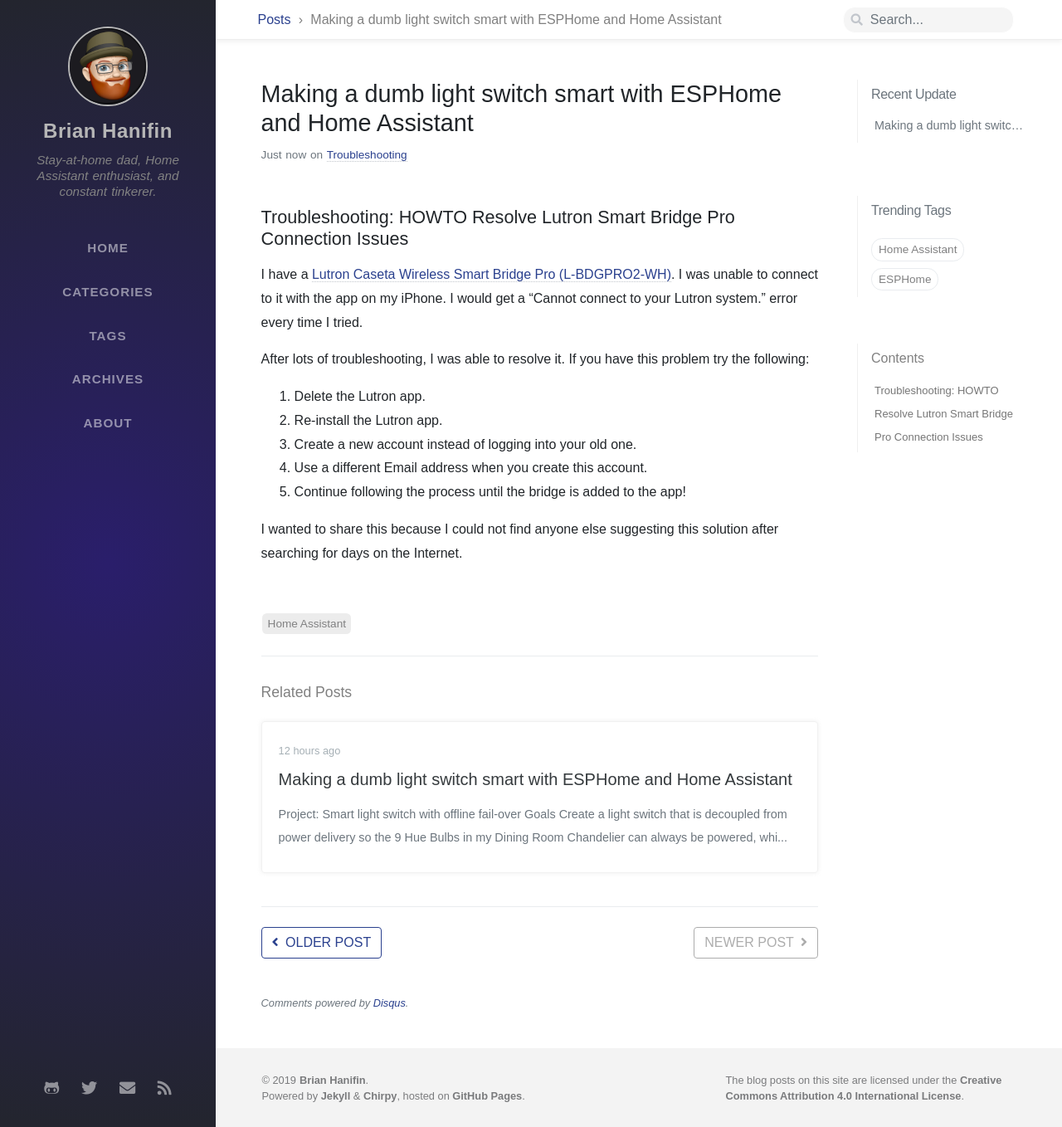
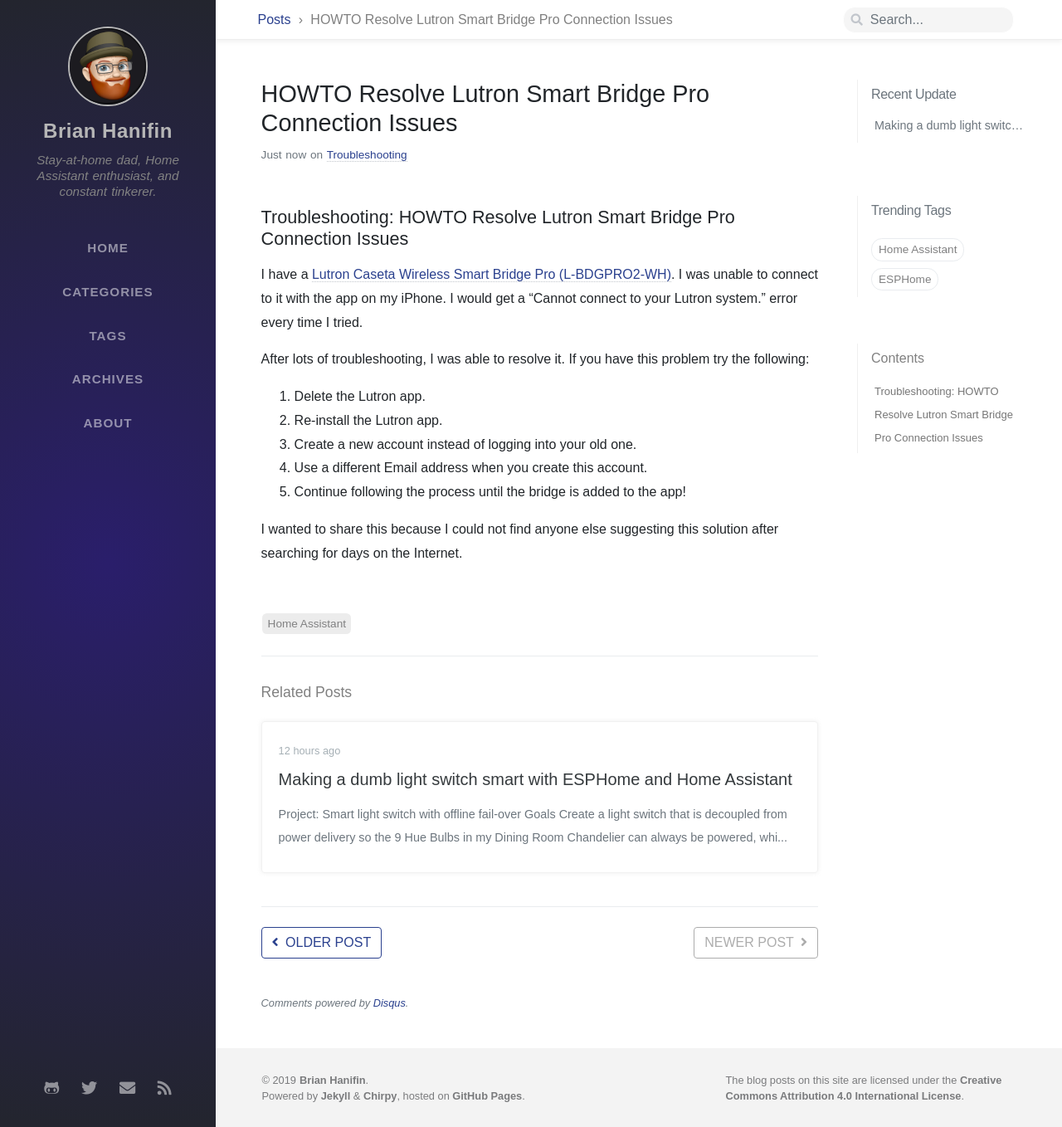
Before and after one commit to brianhanifin/brianhanifin.com, a Jekyll site: the page built from _posts/2019-12-12-howto-resolve-lutron-smart-bridge-pro-connection-issues.md, in a window 1280 px wide and 1358 px high. Shown: the whole window at 83% size. Built offline with Jekyll 4.4.1, drawn with Linux system fonts in a browser that asks for light colours; nearby versions of some CDN libraries; some web fonts are replaced; comment, search, counter and statistics services are not loaded.

Commit message:
fixed article title

```diff
--- a/_posts/2019-12-12-howto-resolve-lutron-smart-bridge-pro-connection-issues.md
+++ b/_posts/2019-12-12-howto-resolve-lutron-smart-bridge-pro-connection-issues.md
@@ -1,5 +1,5 @@
 ---
-title: Making a dumb light switch smart with ESPHome and Home Assistant
+title: HOWTO Resolve Lutron Smart Bridge Pro Connection Issues
 date: 2019-12-12 15:00:00 -0800
 categories: [Troubleshooting]
 tags: [Home Assistant]
```
